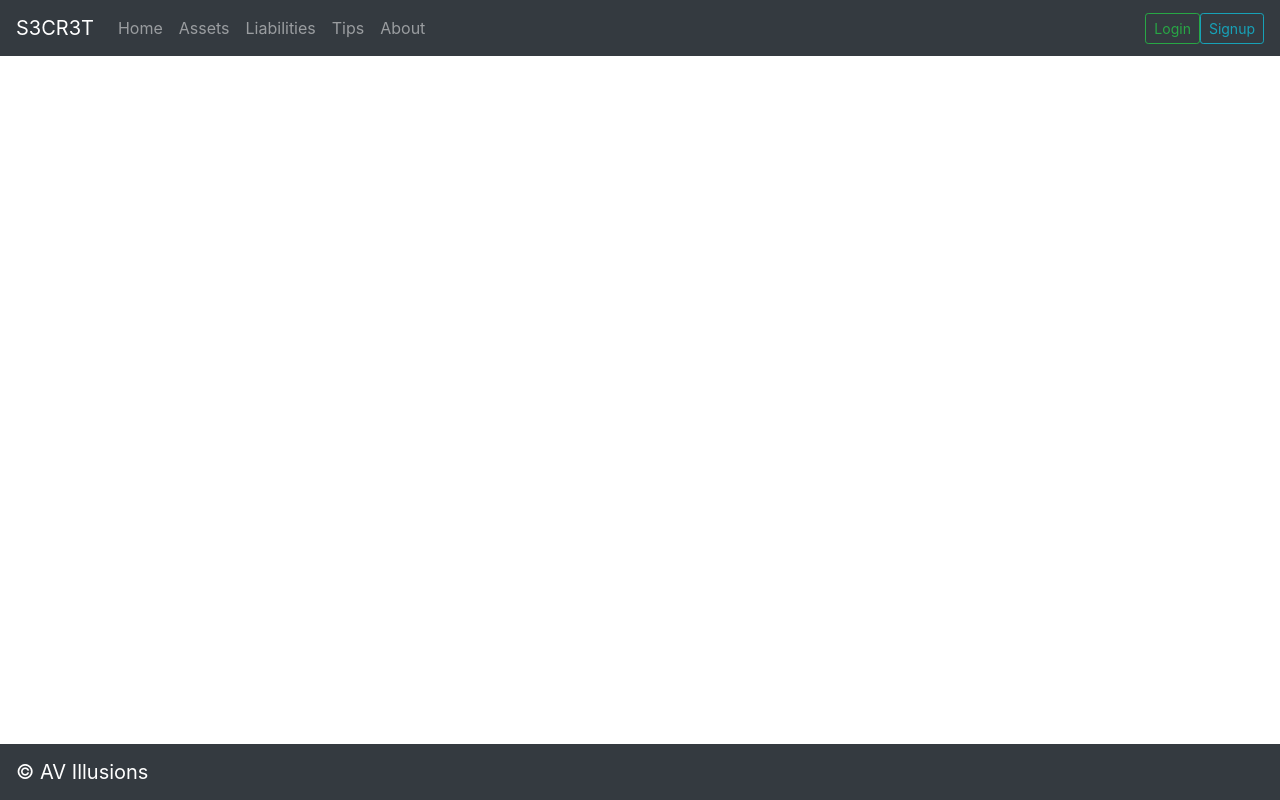
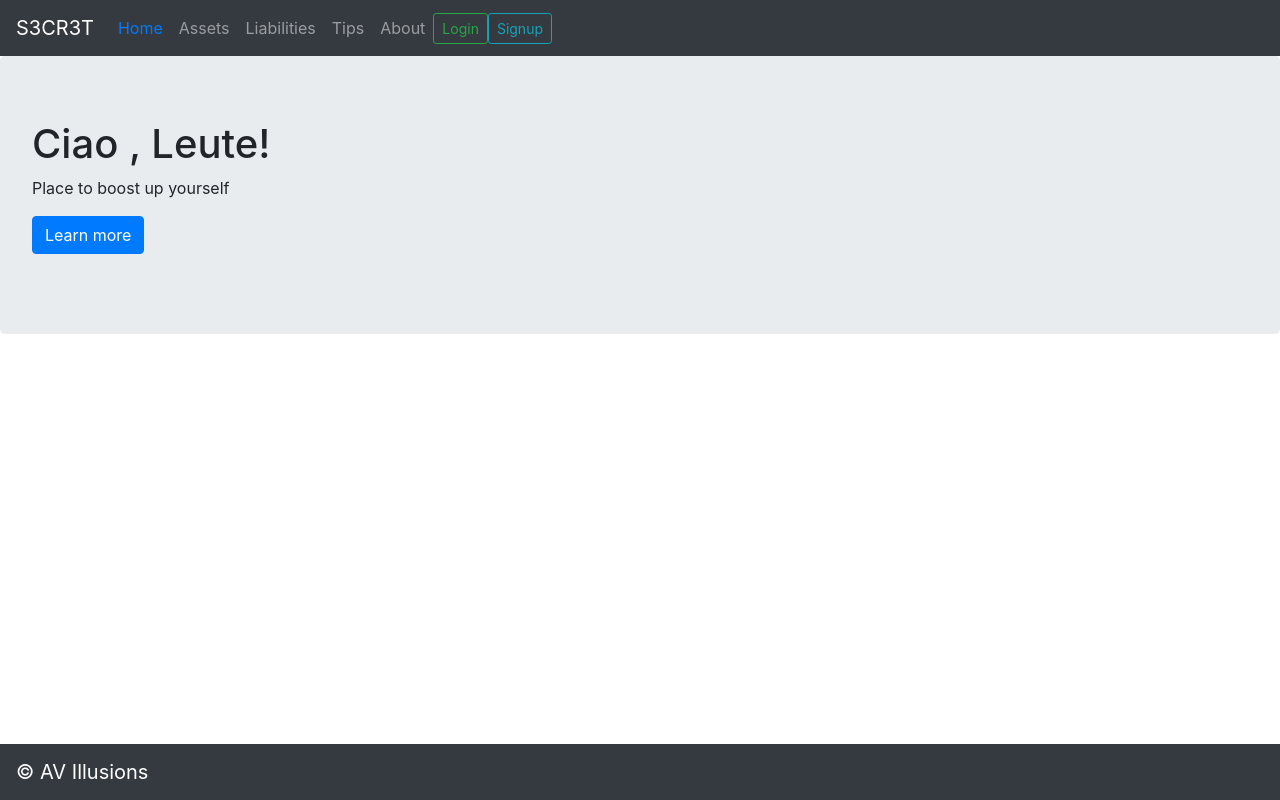
Before and after one commit to venky424/secretapp, a React (Create React App) app: page / in a window 1280 px wide. Built offline with nearby package versions, Linux system fonts and the light colour scheme.

Commit message:
5th updates as of 30012019

```diff
--- a/src/components/App.js
+++ b/src/components/App.js
@@ -2,13 +2,15 @@ import React,{Component} from 'react';
 import ReactDOM from 'react-dom';
 import AppHeader from './AppHeader.js'
 import AppFooter from './AppFooter.js'
-import AppHome from './AppHome.js'
+import AppHome from './AppHome.js';
+import AppMenuSwitch from './AppMenuSwitch';
 
 class App extends Component{
   render(){
     return (
       <div>
       <AppHeader />
+      <AppMenuSwitch />
       <AppFooter />
       </div>
     );
--- a/src/components/AppHeader.js
+++ b/src/components/AppHeader.js
@@ -1,14 +1,15 @@
 import React,{Component} from 'react';
 import ReactDOM from 'react-dom';
 import { Navbar, Nav, NavItem,Form,FormControl,Button} from 'react-bootstrap';
+import { NavLink,Switch,Route } from 'react-router-dom';
 
 class AppHeader extends Component{
   render(){
     return(
       <Navbar bg="dark" variant="dark">
         <Navbar.Brand href="/">S3CR3T</Navbar.Brand>
-        <Nav className="mr-auto">
-          <Nav.Link href="#home">Home</Nav.Link>
+        <Nav className="AppNav">
+          <Nav.Link><NavLink to='/'>Home</NavLink></Nav.Link>
           <Nav.Link href="#assets">Assets</Nav.Link>
           <Nav.Link href="#liabilities">Liabilities</Nav.Link>
           <Nav.Link href="#tips">Tips</Nav.Link>
@@ -19,8 +20,11 @@ class AppHeader extends Component{
           <Button variant="outline-info" size="sm">Signup</Button>
         </Form>
       </Navbar>
+
     );
   }
 }
 
+
+
 export default AppHeader;
--- /dev/null
+++ b/src/components/AppMenuSwitch.js
@@ -0,0 +1,18 @@
+import React,{Component} from 'react';
+import ReactDOM from 'react-dom';
+import { Switch,Route } from 'react-router-dom';
+import AppHome from './AppHome.js'
+
+class AppMenuSwitch extends Component{
+  render(){
+    return(
+      <Switch>
+      <Route path='/' component={AppHome}></Route>
+    </Switch>
+    );
+  }
+}
+
+
+
+export default AppMenuSwitch;
--- a/src/index.js
+++ b/src/index.js
@@ -3,6 +3,10 @@ import React from 'react';
 import ReactDOM from 'react-dom';
 import './index.css';
 import App from './components/App.js';
-import {BrowserRouter} from 'react-router-dom';
+import { BrowserRouter } from 'react-router-dom';
 
-ReactDOM.render(<App />, document.getElementById('root'));
+ReactDOM.render((
+   <BrowserRouter>
+     <App />
+   </BrowserRouter>
+   ), document.getElementById('root'));
```
